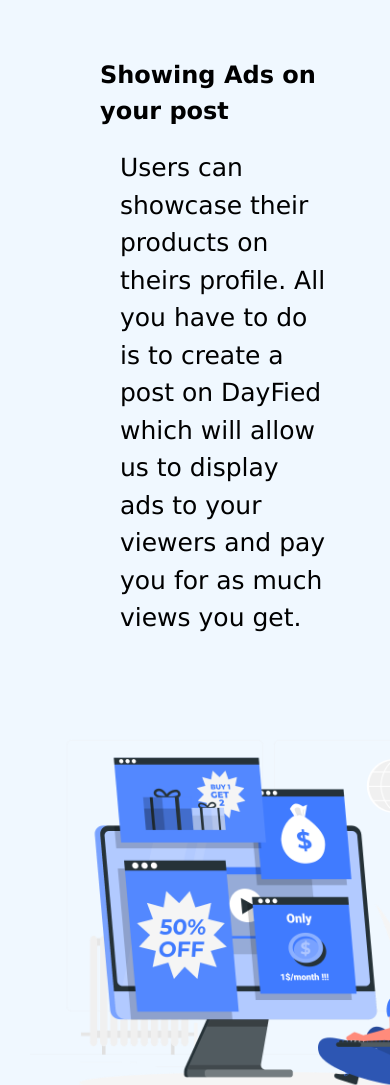
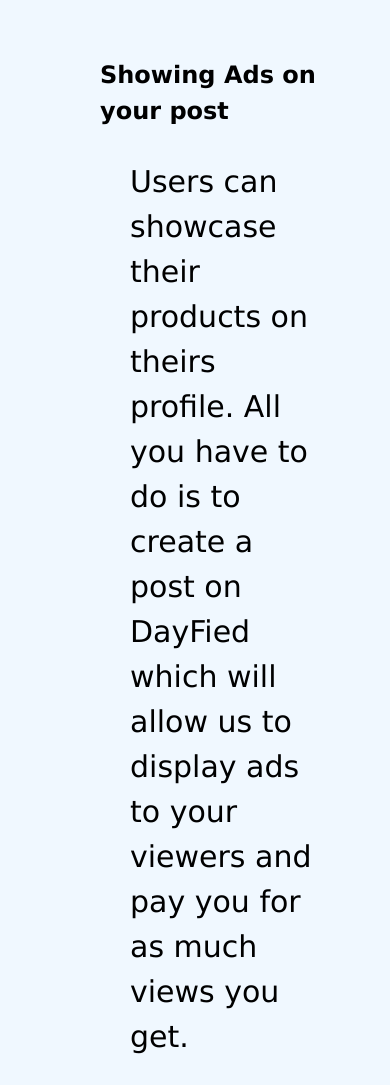
Before and after one commit to Victorola-coder/DayFied, a plain HTML site: page index.html in a window 390 px wide. Shown: the part 1404-2489 px from the top of the page. Drawn offline with nearby package versions, Linux system fonts and the light colour scheme; files whose address does not match are found by name.

Commit message:
Update style.css

```diff
--- a/style.css
+++ b/style.css
@@ -135,7 +135,7 @@
 }
 
 .box .cont-1 {
-  font-size: 25px;
+  font-size: 30px;
   margin: 0 auto;
 }
 
@@ -170,7 +170,7 @@
   }
 
   .cont-1 {
-    padding: 20px;
+    padding: 30px;
     margin: 30px;
     font-size: 20px;
   }
```
